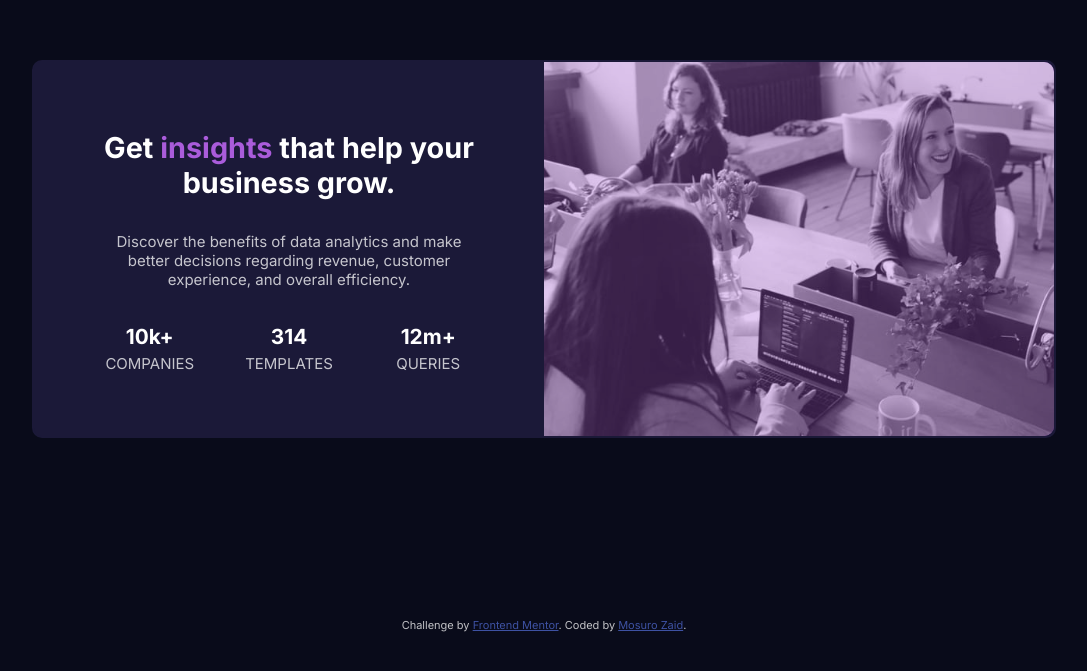
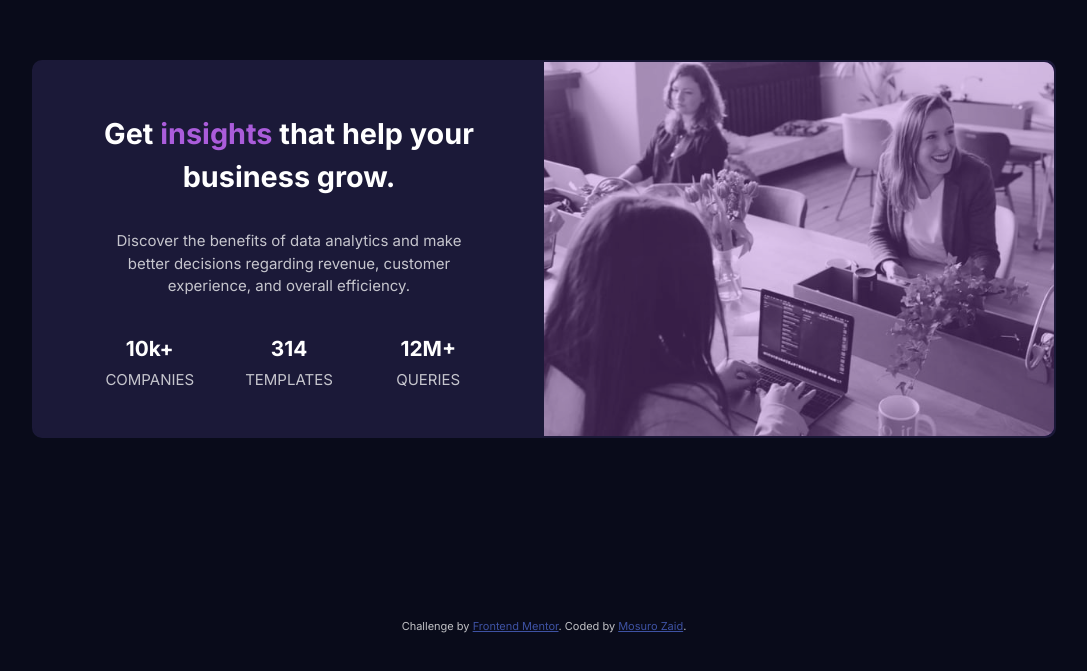
Before and after one commit to Mos-zaid/stat-preview-card, a plain HTML site: page index.html in a window 1280 px wide. Shown: the part 119-790 px from the top of the page, without its empty margins (96-1183 px from the left). Drawn offline with Linux system fonts and the light colour scheme.

Commit message:
Final changes

```diff
--- a/index.html
+++ b/index.html
@@ -35,7 +35,7 @@
               <span class="insight-stats-header"> 314 </span> TEMPLATES
             </div>
             <div>
-              <span class="insight-stats-header"> 12m+ </span> QUERIES
+              <span class="insight-stats-header"> 12M+ </span> QUERIES
             </div>
           </div>
         </div>
--- a/style.css
+++ b/style.css
@@ -26,6 +26,7 @@ body{
     font-size: 0.9375rem;
     color: var(--slightly-transparent-white);
     font-family: 'Inter', sans-serif;
+    line-height: 1.5;
 }
 
 .main-div__2nd-column{
```
